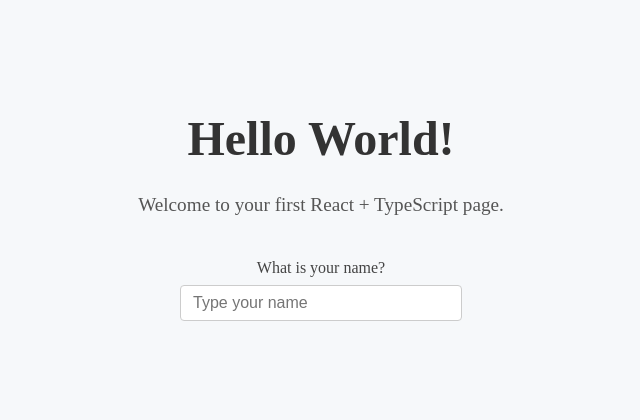
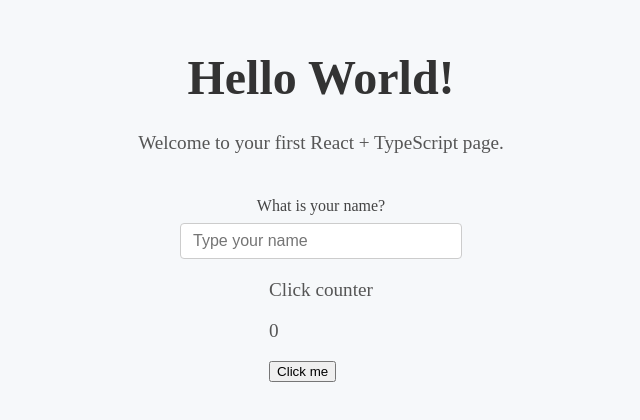
Before and after one commit to michelbr84/hello-world-app, a React app: page / in a window 1280 px wide. Shown: the part 208-628 px from the top of the page, without its empty margins (319-959 px from the left). Built offline with nearby package versions, Linux system fonts and the light colour scheme.

Commit message:
feat: add click counter to App component

```diff
--- a/src/App.tsx
+++ b/src/App.tsx
@@ -4,9 +4,14 @@ import './App.css';
 
 function App() {
   const [name, setName] = useState<string>('');
+  const [count, setCount] = useState<number>(0);
 
   const handleChange = (event: ChangeEvent<HTMLInputElement>): void => {
     setName(event.target.value);
+  };
+
+  const handleIncrement = (): void => {
+    setCount((previous) => previous + 1);
   };
 
   return (
@@ -30,6 +35,20 @@ function App() {
           Hello, {name.trim()}!
         </p>
       )}
+
+      <div className="counter">
+        <p className="counter-label">Click counter</p>
+        <p className="counter-value" data-testid="counter-value">
+          {count}
+        </p>
+        <button
+          type="button"
+          className="counter-button"
+          onClick={handleIncrement}
+        >
+          Click me
+        </button>
+      </div>
     </div>
   );
 }
```
